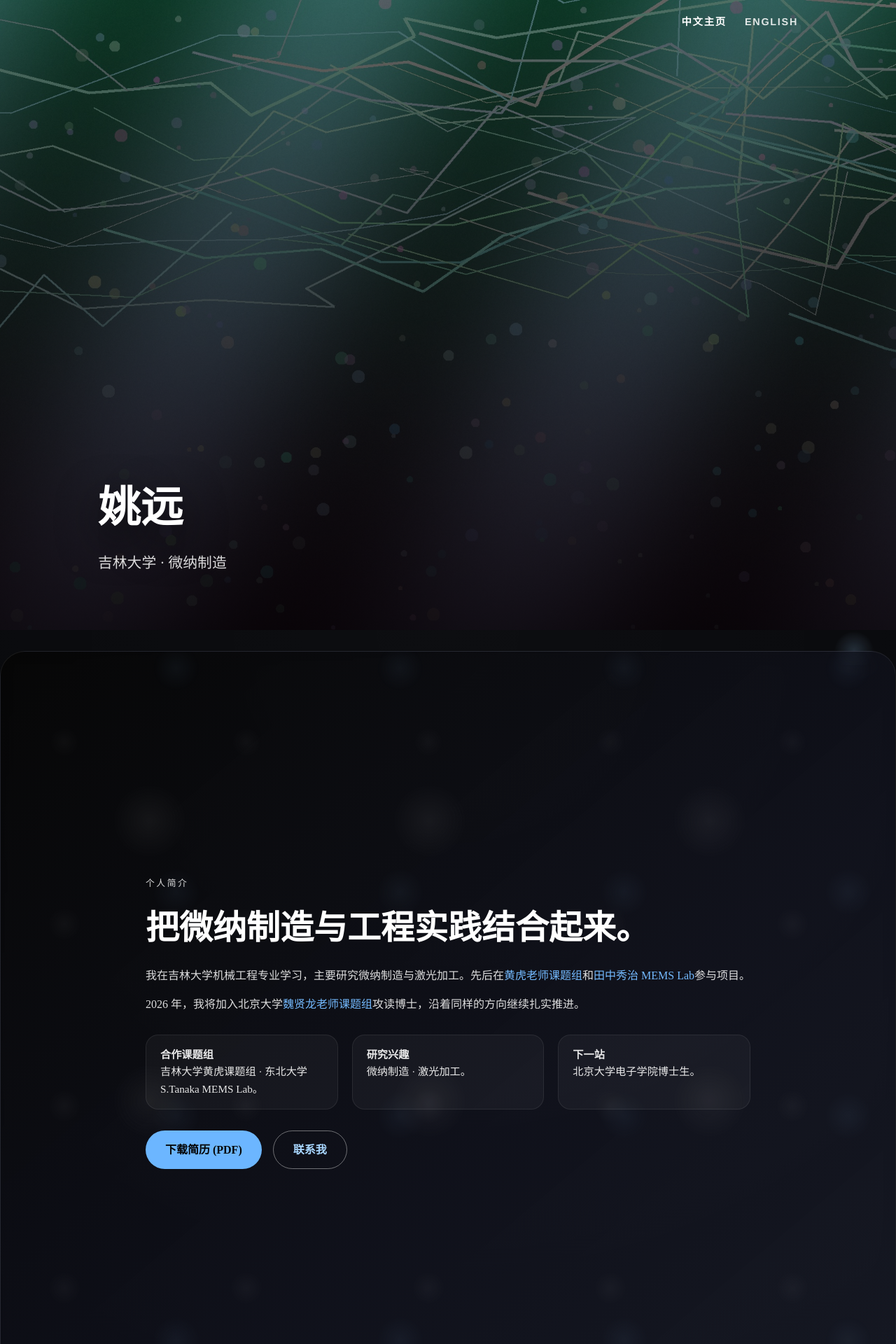
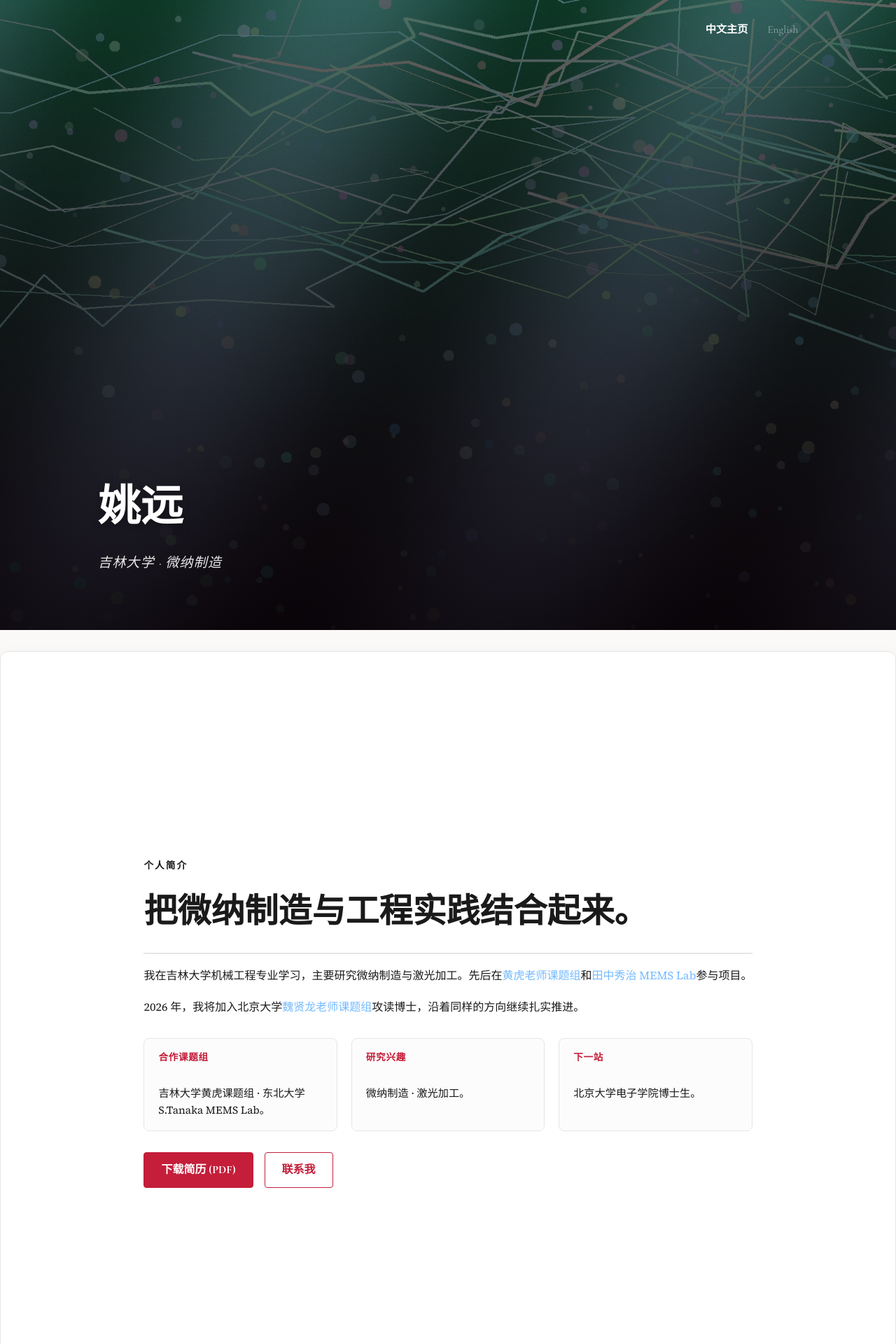
Before and after one commit to YuanYao-git/YuanYao-git.github.io, a Jekyll site: the page built from _pages/about-zh.md, in a window 1280 px wide. Shown: the top 1920 px of the page at 70% size. Built offline with Jekyll 4.4.1, drawn with Linux system fonts in a browser that asks for light colours.

Commit message:
更改css

```diff
--- a/_layouts/modern_home.html
+++ b/_layouts/modern_home.html
@@ -9,7 +9,7 @@
     <link rel="stylesheet" href="{{ "/assets/css/modern.css" | relative_url }}">
     <link rel="preconnect" href="https://fonts.googleapis.com">
     <link rel="preconnect" href="https://fonts.gstatic.com" crossorigin>
-    <link href="https://fonts.googleapis.com/css2?family=Cormorant+Garamond:wght@400;700&family=Source+Serif+4:wght@400;700&family=Inter:wght@700&display=swap" rel="stylesheet">
+    <link href="https://fonts.googleapis.com/css2?family=Cormorant+Garamond:wght@400;700&family=Source+Serif+4:ital,wght@0,400;0,700;1,400&family=Inter:wght@400;600;700&display=swap" rel="stylesheet">
 </head>
 
 <body{% if page.fullwidth %} class="has-panels"{% endif %}>
--- a/assets/css/modern.css
+++ b/assets/css/modern.css
@@ -1,15 +1,15 @@
 :root {
-    --bg-color: #020306;
-    --text-color: #e0e0e0;
-    --accent-color: #6cb6ff;
-    --secondary-text: #a0a0a0;
-    --border-color: #2b2b2b;
-    --card-bg: rgba(5, 6, 10, 0.9);
+    --bg-color: #faf9f7;
+    --text-color: #1a1a1a;
+    --accent-color: #c41e3a;
+    --secondary-text: #555;
+    --border-color: #e5e5e5;
+    --card-bg: rgba(255, 255, 255, 0.7);
     --spacing-unit: 30px;
     --content-width: 1000px;
-    --font-body: 'Libre Baskerville', 'Playfair Display', 'Georgia', 'Times New Roman', 'Songti SC', 'SimSun', 'Noto Serif SC', serif;
-    --font-body-zh: 'Songti SC', 'SimSun', 'Noto Serif SC', serif;
-    --font-eyebrow: 'Oswald', 'Helvetica Neue', 'Arial Narrow', sans-serif;
+    --font-body: "Source Serif 4", "Georgia", "STKaiti", "KaiTi", "楷体", serif;
+    --font-heading: "Cormorant Garamond", "Georgia", "STKaiti", "KaiTi", "楷体", serif;
+    --font-ui: "Source Serif 4", "Georgia", "STKaiti", "KaiTi", "楷体", serif;
 }
 
 body {
@@ -29,7 +29,7 @@ body.has-panels {
 }
 
 html[lang^="zh"] body {
-    font-family: var(--font-body-zh);
+    /* No global serif override for Chinese to keep UI clean with sans-serif */
 }
 
 a {
@@ -99,13 +99,17 @@ a:hover {
     font-weight: 700;
     margin: 0;
     color: #fff;
-    text-shadow: 0 20px 60px rgba(0, 0, 0, 0.7);
+    text-shadow: 0 4px 12px rgba(0, 0, 0, 0.3);
+    font-family: var(--font-heading);
 }
 
 .hero-subtitle {
-    font-size: 1.3rem;
-    color: rgba(255, 255, 255, 0.85);
-    margin-top: 12px;
+    font-size: 1.2rem;
+    color: rgba(255, 255, 255, 0.9);
+    margin-top: 16px;
+    font-family: var(--font-heading);
+    letter-spacing: 0.05em;
+    font-style: italic;
 }
 
 .snap-section h2 {
@@ -124,7 +128,10 @@ a:hover {
     left: 0;
     width: 100%;
     z-index: 10;
-    padding: 20px 0;
+    padding: 30px 0;
+    background: transparent;
+    backdrop-filter: none;
+    border-bottom: none;
 }
 
 .site-header .wrapper {
@@ -138,24 +145,27 @@ a:hover {
 
 .site-nav {
     display: flex;
-    gap: 26px;
+    gap: 28px;
 }
 
 .site-nav a {
-    color: rgba(255, 255, 255, 0.85);
-    font-weight: 600;
-    letter-spacing: 0.12em;
-    font-size: 0.9rem;
-    text-transform: uppercase;
-    font-family: var(--font-eyebrow);
+    color: rgba(255, 255, 255, 0.5);
+    font-weight: 500;
+    font-size: 0.95rem;
+    font-family: var(--font-heading);
+    transition: all 0.3s ease;
+    text-transform: none;
+    letter-spacing: 0;
 }
 
 .site-nav a.active {
     color: #fff;
+    font-weight: 700;
 }
 
 .site-nav a:hover {
     color: #fff;
+    text-shadow: 0 0 10px rgba(255, 255, 255, 0.3);
 }
 
 /* Layout */
@@ -180,29 +190,14 @@ a:hover {
     position: relative;
     width: 100%;
     padding: 0 0 120px;
-    background: radial-gradient(circle at top, rgba(255, 255, 255, 0.05), transparent 60%);
+    background: #faf9f7;
     overflow: hidden;
     z-index: 0;
 }
 
 .panel-container::before,
 .panel-container::after {
-    content: "";
-    position: fixed;
-    top: 0;
-    width: 220px;
-    height: 100%;
-    pointer-events: none;
-    opacity: 0.65;
-    mix-blend-mode: screen;
-    animation: particle-drift 18s linear infinite;
-    z-index: -1;
-    background-image:
-        radial-gradient(circle, rgba(255, 255, 255, 0.5) 0px, transparent 40px),
-        radial-gradient(circle, rgba(148, 202, 255, 0.3) 0px, transparent 28px),
-        radial-gradient(circle, rgba(255, 255, 255, 0.2) 0px, transparent 20px);
-    background-size: 260px 520px, 200px 480px, 160px 360px;
-    background-position: 0 0, 60px 160px, -40px 280px;
+    display: none;
 }
 
 .panel-container::before {
@@ -228,90 +223,54 @@ a:hover {
     min-height: 100vh;
     margin: 30px auto;
     padding: 80px 7vw;
-    border-radius: 36px;
+    border-radius: 12px;
     display: flex;
     flex-direction: column;
     justify-content: center;
     gap: 24px;
-    border: 1px solid rgba(255, 255, 255, 0.08);
-    box-shadow: 0 40px 80px rgba(0, 0, 0, 0.55);
+    border: 1px solid var(--border-color);
+    box-shadow: 0 10px 30px rgba(0, 0, 0, 0.05);
+    background: #fff;
     position: relative;
     overflow: hidden;
 }
 
+.panel::before,
 .panel::after {
-    content: "";
-    position: absolute;
-    inset: 0;
-    border-radius: inherit;
-    border: 2px solid transparent;
-    pointer-events: none;
-    transition: border 0.4s ease;
+    display: none;
 }
 
-.panel:hover::after {
-    border-color: rgba(255, 255, 255, 0.1);
-}
-
-.panel::before {
-    content: "";
-    position: absolute;
-    inset: 0;
-    pointer-events: none;
-    background-image:
-        radial-gradient(circle, rgba(255, 255, 255, 0.16) 0px, transparent 55px),
-        radial-gradient(circle, rgba(148, 202, 255, 0.16) 0px, transparent 35px),
-        radial-gradient(circle, rgba(255, 255, 255, 0.1) 0px, transparent 25px);
-    background-size: 400px 400px, 320px 320px, 260px 260px;
-    background-position: 0 0, 70px 150px, -60px 230px;
-    animation: panel-particles 22s linear infinite;
-    opacity: 0.3;
-    z-index: 0;
-}
-
-.panel .panel-inner {
-    position: relative;
-    z-index: 1;
-}
-
-.panel-intro {
-    background: linear-gradient(140deg, rgba(5, 5, 5, 0.9) 0%, rgba(16, 18, 29, 0.78) 60%, rgba(26, 30, 43, 0.7) 100%);
-    backdrop-filter: blur(12px);
-}
-
-.panel-achievements {
-    background: linear-gradient(135deg, rgba(5, 6, 7, 0.92) 0%, rgba(11, 18, 32, 0.8) 100%);
-    backdrop-filter: blur(12px);
-}
-
+.panel-intro,
+.panel-achievements,
 .panel-blog {
-    background: linear-gradient(150deg, rgba(6, 7, 8, 0.92) 0%, rgba(16, 16, 16, 0.76) 60%, rgba(26, 26, 26, 0.7) 100%);
-    backdrop-filter: blur(10px);
-}
-
-.panel .panel-inner {
-    max-width: 1100px;
-    margin: 0 auto;
+    background: #fff;
+    backdrop-filter: none;
 }
 
 .eyebrow {
     text-transform: uppercase;
-    letter-spacing: 0.2em;
-    font-size: 0.8rem;
-    color: rgba(255, 255, 255, 0.7);
+    letter-spacing: 0.15em;
+    font-size: 0.85rem;
+    font-weight: 700;
+    color: var(--accent-color);
     margin-bottom: 1rem;
-    font-family: var(--font-eyebrow);
+    font-family: var(--font-heading);
 }
 
 .panel h2 {
     margin: 0 0 1rem;
     font-size: clamp(2rem, 4vw, 3rem);
-    color: #fff;
+    color: var(--text-color);
+    font-family: var(--font-heading);
+    border-bottom: 2px solid var(--border-color);
+    padding-bottom: 0.4em;
 }
 
 .panel p {
-    color: rgba(255, 255, 255, 0.86);
+    color: var(--text-color);
     margin: 0 0 1rem;
+    text-align: justify;
+    line-height: 1.8;
 }
 
 .panel-divider {
@@ -333,11 +292,24 @@ a:hover {
 .quick-facts li {
     flex: 1 1 220px;
     padding: 16px 20px;
-    border-radius: 18px;
-    background: rgba(255, 255, 255, 0.04);
-    border: 1px solid rgba(255, 255, 255, 0.08);
+    border-radius: 8px;
+    background: #fcfcfc;
+    border: 1px solid var(--border-color);
     font-size: 0.95rem;
-    color: rgba(255, 255, 255, 0.9);
+    line-height: 1.6;
+    color: var(--text-color);
+    font-family: var(--font-body);
+}
+
+.quick-facts li strong {
+    font-family: var(--font-heading);
+    text-transform: uppercase;
+    letter-spacing: 0.05em;
+    font-size: 0.85rem;
+    font-weight: 700;
+    color: var(--accent-color);
+    display: block;
+    margin-bottom: 4px;
 }
 
 .cta-group {
@@ -351,25 +323,28 @@ a:hover {
     display: inline-flex;
     align-items: center;
     justify-content: center;
-    padding: 14px 28px;
-    border-radius: 999px;
+    padding: 12px 24px;
+    border-radius: 4px;
     font-weight: 600;
-    color: #050505;
+    font-family: var(--font-heading);
+    color: #fff;
     background: var(--accent-color);
-    border: none;
-    transition: transform 0.2s ease, box-shadow 0.2s ease;
+    border: 1px solid var(--accent-color);
+    transition: all 0.2s ease;
 }
 
 .button.secondary {
     background: transparent;
-    color: #a8d6ff;
-    border: 1px solid rgba(255, 255, 255, 0.4);
+    color: var(--accent-color);
+    border: 1px solid var(--accent-color);
 }
 
 .button:hover {
-    transform: translateY(-2px);
-    box-shadow: 0 20px 40px rgba(0, 0, 0, 0.4);
-    text-decoration: none;
+    transform: translateY(-1px);
+    box-shadow: 0 4px 12px rgba(196, 30, 58, 0.15);
+    background: #a31930;
+    border-color: #a31930;
+    color: #fff;
 }
 
 .achievement-grid,
@@ -389,83 +364,110 @@ a:hover {
 
 .achievement-card,
 .blog-card {
-    background: rgba(0, 0, 0, 0.35);
-    border-radius: 24px;
-    padding: 20px;
-    border: 1px solid rgba(255, 255, 255, 0.08);
-    box-shadow: 0 30px 60px rgba(0, 0, 0, 0.45);
+    background: #fff;
+    border-radius: 8px;
+    padding: 24px;
+    border: 1px solid var(--border-color);
+    box-shadow: 0 4px 20px rgba(0, 0, 0, 0.05);
     display: flex;
     flex-direction: column;
     gap: 12px;
-    transition: transform 0.3s ease, box-shadow 0.3s ease, border 0.3s ease;
+    transition: all 0.3s ease;
 }
 
 .achievement-card:hover,
 .blog-card:hover {
-    transform: translateY(-6px);
-    border-color: rgba(255, 255, 255, 0.3);
-    box-shadow: 0 40px 90px rgba(0, 0, 0, 0.6);
+    transform: translateY(-4px);
+    border-color: var(--accent-color);
+    box-shadow: 0 8px 30px rgba(0, 0, 0, 0.1);
 }
 
 .achievement-card img,
 .blog-card img {
     width: 100%;
-    max-width: 100%;
-    height: auto;
-    max-height: 240px;
+    height: 220px;
     object-fit: contain;
-    object-position: center top;
-    border-radius: 18px;
+    object-position: center;
+    border-radius: 4px;
+    border: 1px solid #f0f0f0;
+    background-color: #fcfcfc;
     display: block;
-    background-color: #050608;
+    padding: 12px;
+    box-sizing: border-box;
 }
 
 .achievement-body {
     display: flex;
     flex-direction: column;
     gap: 10px;
+    flex-grow: 1;
 }
 
 .achievement-card h3,
 .blog-card h3 {
     margin: 0;
-    font-size: 1.2rem;
-    color: #fff;
+    font-size: 1.3rem;
+    color: var(--text-color);
+    font-family: var(--font-heading);
+    font-weight: 700;
 }
 
-.achievement-card p,
+.achievement-card p:not(.citation),
 .blog-card p {
     margin: 0;
     font-size: 0.95rem;
-    color: rgba(255, 255, 255, 0.78);
+    color: var(--secondary-text);
+    line-height: 1.6;
+    flex-grow: 1;
 }
 
 .text-link {
-    color: #8ec5ff;
+    color: var(--accent-color);
     font-weight: 600;
+    margin-top: auto;
+    padding-top: 10px;
 }
 
 .badge {
     display: inline-flex;
     align-items: center;
-    padding: 4px 12px;
-    border-radius: 999px;
-    background: rgba(108, 182, 255, 0.16);
+    padding: 2px 10px;
+    border-radius: 4px;
+    background: rgba(196, 30, 58, 0.05);
     color: var(--accent-color);
     font-size: 0.75rem;
+    font-weight: 700;
     text-transform: uppercase;
-    letter-spacing: 0.08em;
+    letter-spacing: 0.05em;
+    font-family: var(--font-heading);
+    border: 1px solid rgba(196, 30, 58, 0.1);
+}
+
+.citation {
+    font-size: 0.85rem;
+    line-height: 1.6;
+    color: #777;
+    margin-top: 10px;
+    font-family: var(--font-heading);
+    font-style: italic;
 }
 
 /* Footer */
 .site-footer {
     border-top: 1px solid var(--border-color);
-    padding: 40px 0;
-    margin-top: 40px;
-    color: var(--secondary-text);
+    padding: 60px 0;
+    margin-top: 60px;
+    background: #faf9f7;
+    font-family: var(--font-heading);
+}
+
+.site-footer p {
+    color: #ccc;
     font-size: 0.9rem;
-    text-align: center;
-    background: #050505;
+    text-align: center !important;
+    margin: 0 auto !important;
+    width: 100% !important;
+    display: block !important;
 }
 
 /* Legacy paper-box styles (used by older posts) */
@@ -528,6 +530,8 @@ a:hover {
     .achievement-card img,
     .blog-card img {
         height: 200px;
+        object-fit: contain;
+        padding: 8px;
     }
 }
 
```
Also changed, not shown: _posts/2022-08-02-post-1.md (+5 -2 lines), assets/css/main.css (+10 -3 lines).
